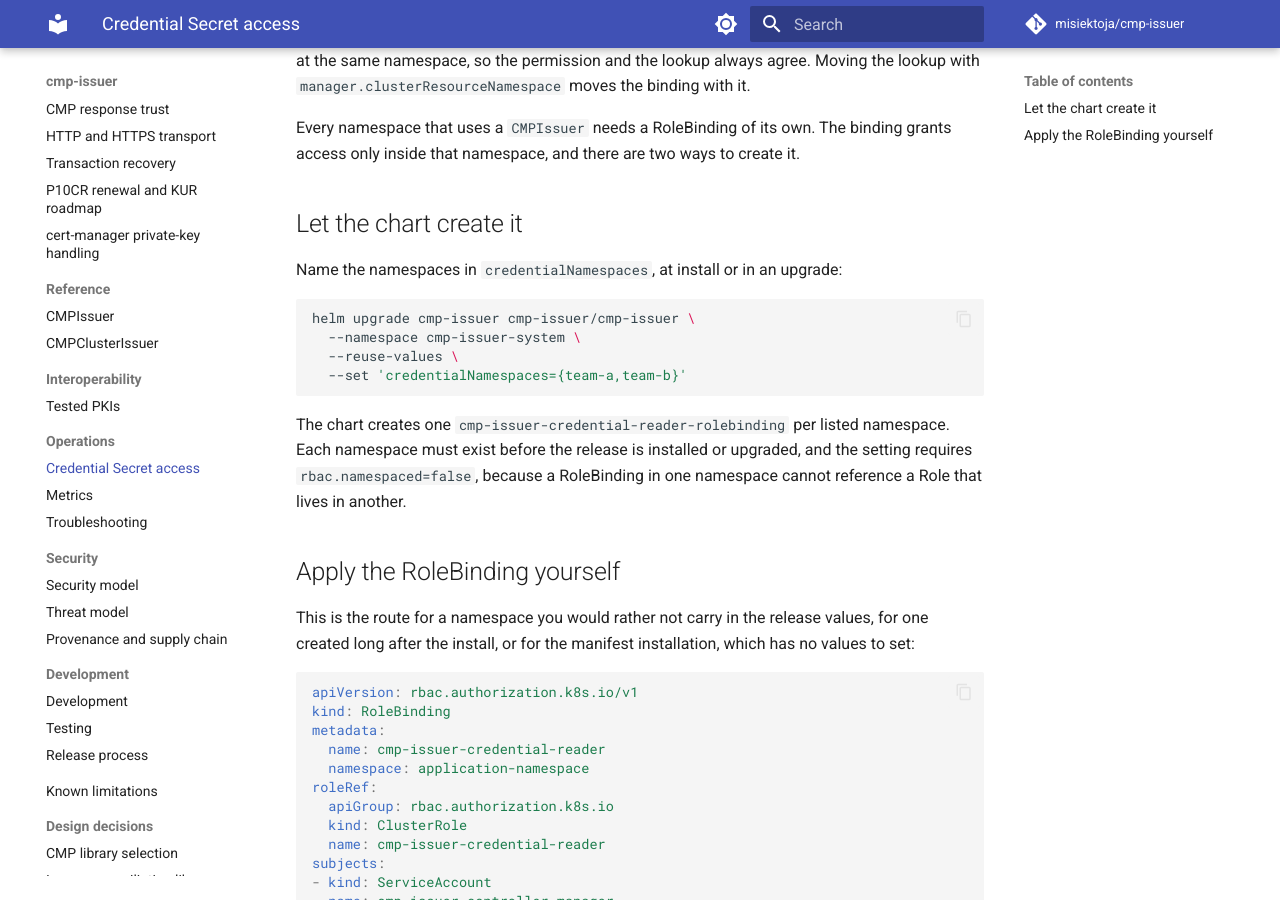
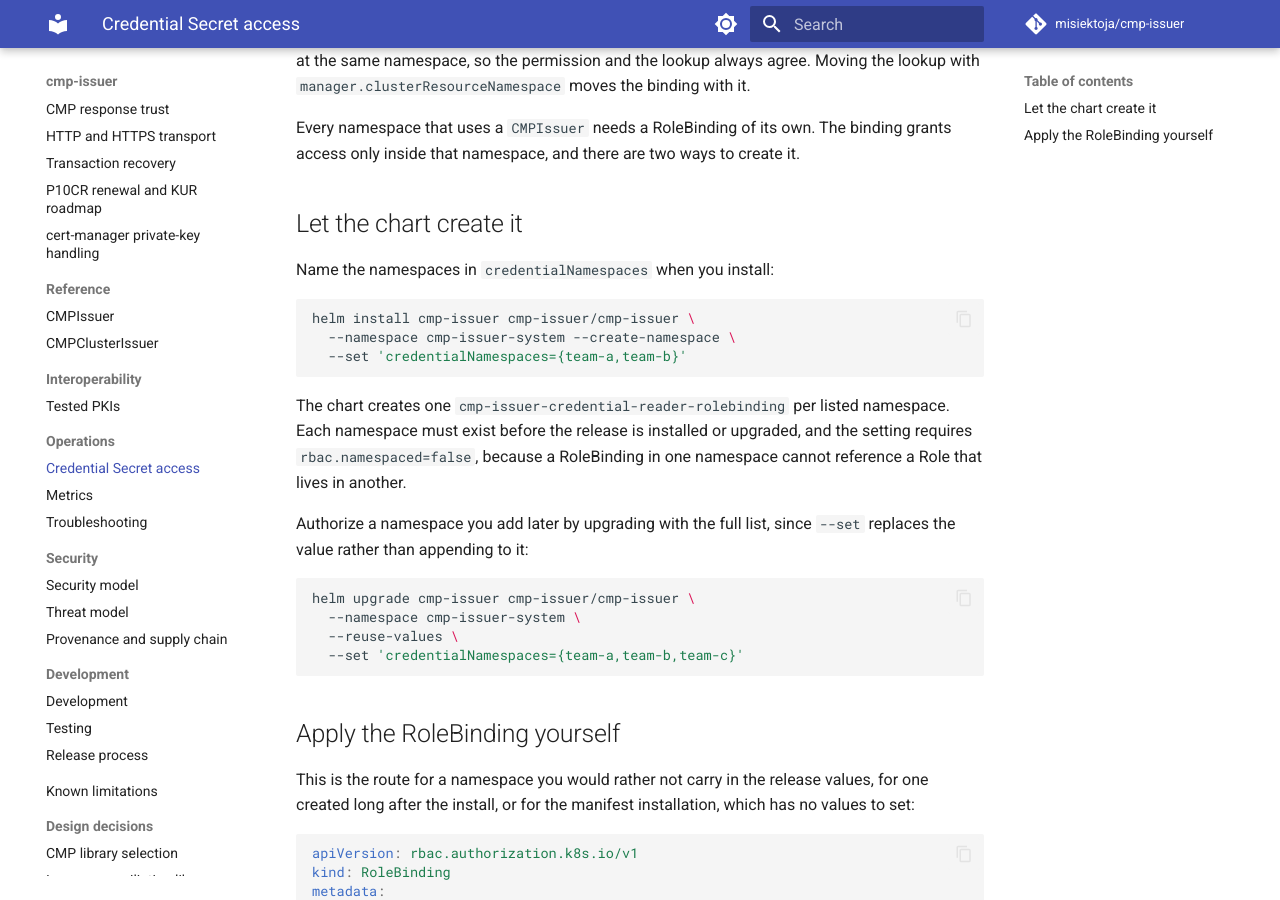
Before and after one commit to misiektoja/cmp-issuer, an MkDocs documentation site: the page built from docs/operations/secret-access.md, in a window 1280 px wide and 900 px high, scrolled down 343 px. Built offline with MkDocs 1.6.1 and Material for MkDocs 9.7.7, drawn with Linux system fonts in a browser that asks for light colours; comment, search, counter and statistics services are not loaded.

Commit message:
docs(operations): lead the chart route with the install form

````diff
--- a/docs/operations/secret-access.md
+++ b/docs/operations/secret-access.md
@@ -10,16 +10,24 @@ Every namespace that uses a `CMPIssuer` needs a RoleBinding of its own. The bind
 
 ## Let the chart create it
 
-Name the namespaces in `credentialNamespaces`, at install or in an upgrade:
+Name the namespaces in `credentialNamespaces` when you install:
+
+```bash
+helm install cmp-issuer cmp-issuer/cmp-issuer \
+  --namespace cmp-issuer-system --create-namespace \
+  --set 'credentialNamespaces={team-a,team-b}'
+```
+
+The chart creates one `cmp-issuer-credential-reader-rolebinding` per listed namespace. Each namespace must exist before the release is installed or upgraded, and the setting requires `rbac.namespaced=false`, because a RoleBinding in one namespace cannot reference a Role that lives in another.
+
+Authorize a namespace you add later by upgrading with the full list, since `--set` replaces the value rather than appending to it:
 
 ```bash
 helm upgrade cmp-issuer cmp-issuer/cmp-issuer \
   --namespace cmp-issuer-system \
   --reuse-values \
-  --set 'credentialNamespaces={team-a,team-b}'
+  --set 'credentialNamespaces={team-a,team-b,team-c}'
 ```
-
-The chart creates one `cmp-issuer-credential-reader-rolebinding` per listed namespace. Each namespace must exist before the release is installed or upgraded, and the setting requires `rbac.namespaced=false`, because a RoleBinding in one namespace cannot reference a Role that lives in another.
 
 ## Apply the RoleBinding yourself
 
````
